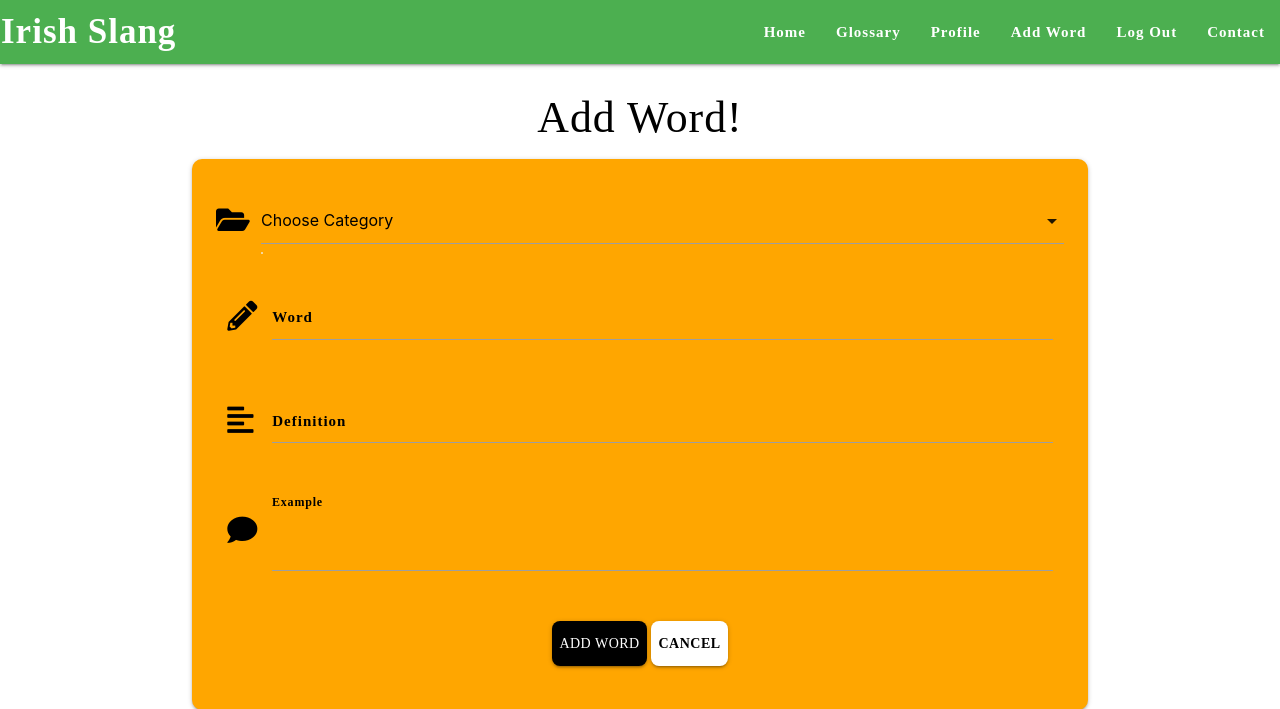
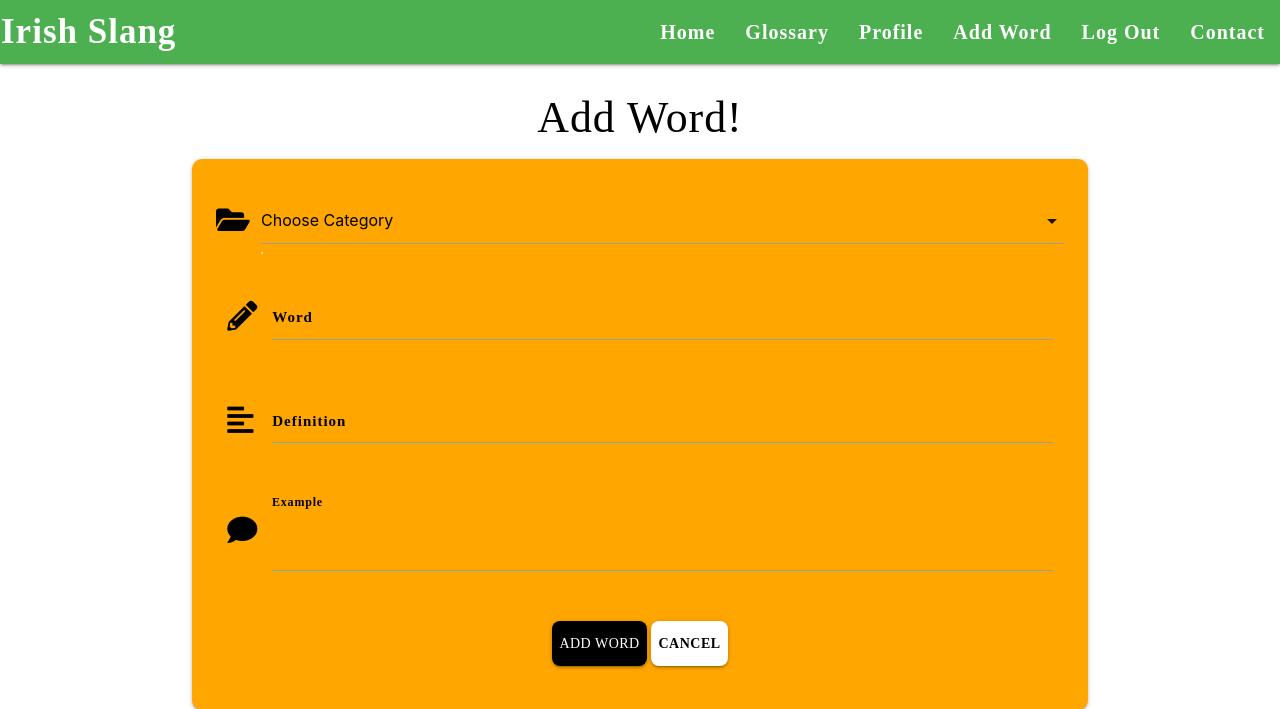
Before and after one commit to markgordon22/Dublin-slang, a Flask app: page /add_word in a window 1280 px wide. Shown: the top 709 px of the page. Run offline with Flask 2, Linux system fonts and the light colour scheme; the visitor is signed in with stand-in values (Sample User, id 1); data that the repository does not hold is empty; some libraries are stand-ins or nearby versions; some web fonts are replaced.

Commit message:
forgot to put navlink class from style.css for styling

```diff
--- a/templates/partials/navbar.html
+++ b/templates/partials/navbar.html
@@ -1,18 +1,18 @@
-<li><a href="{{ url_for('home') }}" class="white-text">Home</a></li>
-<li><a href="{{ url_for('get_words') }}" class="white-text">Glossary</a></li>
+<li><a href="{{ url_for('home') }}" class="white-text nav-link">Home</a></li>
+<li><a href="{{ url_for('get_words') }}" class="white-text nav-link">Glossary</a></li>
 {% if session.user %}
     <!-- user is logged-in -->
-    <li><a href="{{ url_for('profile', username=session['user']) }}" class="white-text">Profile</a></li>
-    <li><a href="{{ url_for('add_word') }}" class="white-text">Add Word</a></li>
+    <li><a href="{{ url_for('profile', username=session['user']) }}" class="white-text nav-link">Profile</a></li>
+    <li><a href="{{ url_for('add_word') }}" class="white-text nav-link">Add Word</a></li>
 
     {% if session.user|lower == "admin"|lower %}
         <!-- user is "admin" -->
-    <li><a href="{{ url_for('get_categories') }}" class="white-text">Manage Categories</a></li>
+    <li><a href="{{ url_for('get_categories') }}" class="white-text nav-link">Manage Categories</a></li>
     {% endif %}
-    <li><a href="{{ url_for('logout') }}" class="white-text">Log Out</a></li>
-    <li><a href="{{ url_for('contact') }}" class="white-text">Contact</a></li>
+    <li><a href="{{ url_for('logout') }}" class="white-text nav-link">Log Out</a></li>
+    <li><a href="{{ url_for('contact') }}" class="white-text nav-link">Contact</a></li>
 {% else %}
     <!-- user is logged-out -->
-    <li><a href="{{ url_for('login') }}" class="white-text">Log In</a></li>
-    <li><a href="{{ url_for('register') }}" class="white-text">Register</a></li>
+    <li><a href="{{ url_for('login') }}" class="white-text nav-link">Log In</a></li>
+    <li><a href="{{ url_for('register') }}" class="white-text nav-link">Register</a></li>
 {% endif %}
```
